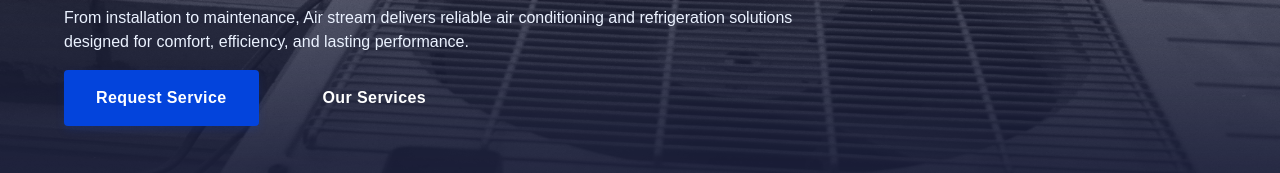
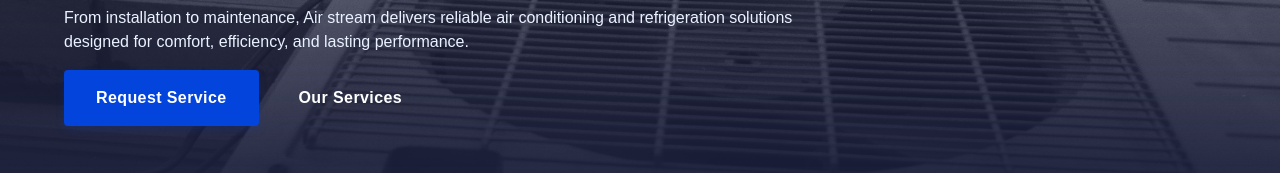
Before and after one commit to alphy1027/air-stream, a Next.js app: page / in a window 1280 px wide. Shown: the part 484-657 px from the top of the page. Built offline with nearby package versions, Linux system fonts and the light colour scheme; no server answers; a web font is replaced by a local one.

Commit message:
adjusted button sizes

```diff
--- a/src/components/UI-primitives/button/index.tsx
+++ b/src/components/UI-primitives/button/index.tsx
@@ -9,7 +9,7 @@
 }
 
 const buttonVariants = cva(
-  "tracking-wide whitespace-nowrap disabled:brightness-90 disabled:cursor-not-allowed disabled:opacity-50 flex w-fit py-brand-spacing-sm px-brand-spacing-lg h-fit text-body-lg items-center capitalize justify-center rounded-brand-radius font-semibold cursor-pointer hover:scale-105 active:scale-95 transition-all duration-200 ease-in-out gap-x-4",
+  "tracking-wide whitespace-nowrap disabled:brightness-90 disabled:cursor-not-allowed disabled:opacity-50 flex w-fit py-4 px-8 h-fit text-body-lg items-center capitalize justify-center rounded-brand-radius font-semibold cursor-pointer hover:scale-105 active:scale-95 transition-all duration-200 ease-in-out gap-x-4",
   {
     variants: {
       variant: {
--- a/src/components/header/icons/MenuIcon.tsx
+++ b/src/components/header/icons/MenuIcon.tsx
@@ -1,6 +1,6 @@
 export default function MenuIcon() {
   return (
-    <svg width="32" height="32" viewBox="0 0 24 24" fill="none" xmlns="http://www.w3.org/2000/svg">
+    <svg width="36" height="36" viewBox="0 0 24 24" fill="none" xmlns="http://www.w3.org/2000/svg">
       <path
         d="M4 18C3.71667 18 3.47934 17.904 3.288 17.712C3.09667 17.52 3.00067 17.2827 3 17C2.99934 16.7173 3.09534 16.48 3.288 16.288C3.48067 16.096 3.718 16 4 16H20C20.2833 16 20.521 16.096 20.713 16.288C20.905 16.48 21.0007 16.7173 21 17C20.9993 17.2827 20.9033 17.5203 20.712 17.713C20.5207 17.9057 20.2833 18.0013 20 18H4ZM4 13C3.71667 13 3.47934 12.904 3.288 12.712C3.09667 12.52 3.00067 12.2827 3 12C2.99934 11.7173 3.09534 11.48 3.288 11.288C3.48067 11.096 3.718 11 4 11H20C20.2833 11 20.521 11.096 20.713 11.288C20.905 11.48 21.0007 11.7173 21 12C20.9993 12.2827 20.9033 12.5203 20.712 12.713C20.5207 12.9057 20.2833 13.0013 20 13H4ZM4 8C3.71667 8 3.47934 7.904 3.288 7.712C3.09667 7.52 3.00067 7.28267 3 7C2.99934 6.71733 3.09534 6.48 3.288 6.288C3.48067 6.096 3.718 6 4 6H20C20.2833 6 20.521 6.096 20.713 6.288C20.905 6.48 21.0007 6.71733 21 7C20.9993 7.28267 20.9033 7.52033 20.712 7.713C20.5207 7.90567 20.2833 8.00133 20 8H4Z"
         fill="white"
--- a/src/components/sidebar/MobileSidebar.tsx
+++ b/src/components/sidebar/MobileSidebar.tsx
@@ -34,7 +34,7 @@
           <SheetClose asChild>
             <Button
               variant="transparent"
-              className="p-1 translate-x-1"
+              className="translate-x-1 p-1.5 rounded-full"
               rightIcon={<XIcon className="text-foreground-muted w-8 h-8" />}
             />
           </SheetClose>
```
